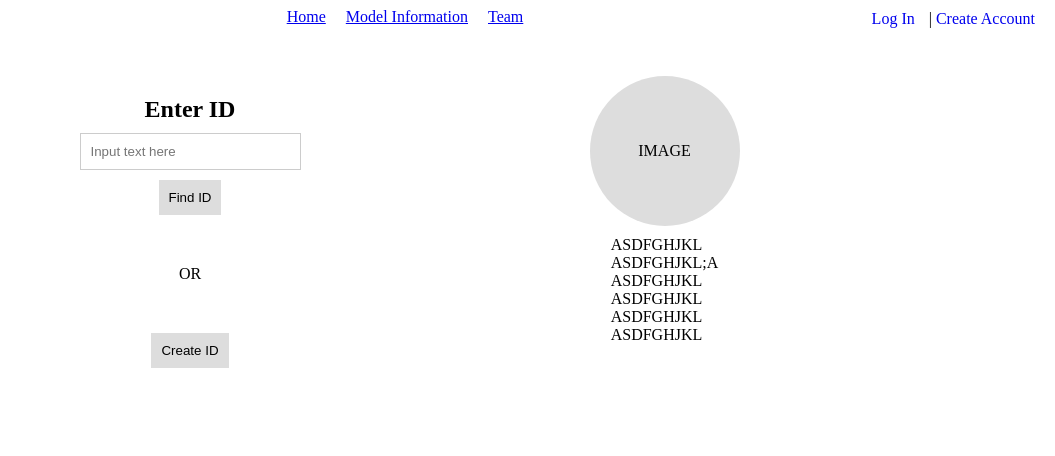
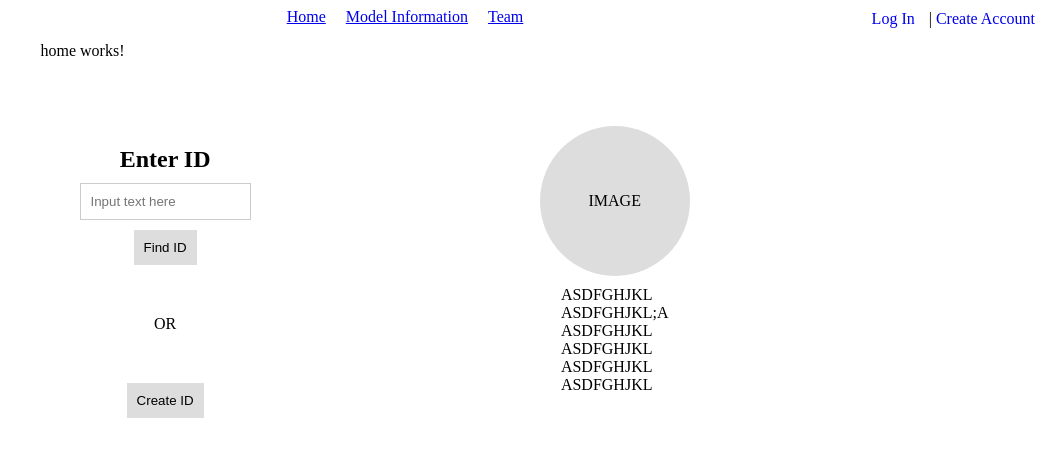
Before and after one commit to dbaglodi/Healthcare-Fraud-Detection, an Angular app in the folder healthcare-fraud-detection/: page /home in a window 1280 px wide. Shown: the top 456 px of the page, without its empty margins (225-1280 px from the left). Built offline with nearby package versions, Linux system fonts and the light colour scheme.

Commit message:
hyperlinked to other pages

```diff
--- a/healthcare-fraud-detection/src/app/app.component.html
+++ b/healthcare-fraud-detection/src/app/app.component.html
@@ -12,33 +12,12 @@
       <li><a routerLink="/home">Home</a></li>
       <li><a routerLink="/model-info">Model Information</a></li>
       <li><a routerLink="/team">Team</a></li>
+
     </ul>
   </nav>
 
-  <div class="content">
-    <div class="form-section">
-      <h2>Enter ID</h2>
-      <input type="text" placeholder="Input text here" />
-      <button>Find ID</button>
-      <div class="content">OR</div>
-      <button>Create ID</button>
-    </div>
+  <router-outlet></router-outlet>
 
-    <br>
-    <br>
-
-    <div class="image-section">
-      <div class="image-placeholder">IMAGE</div>
-      <div class="id-list">
-        <p>ASDFGHJKL</p>
-        <p>ASDFGHJKL;A</p>
-        <p>ASDFGHJKL</p>
-        <p>ASDFGHJKL</p>
-        <p>ASDFGHJKL</p>
-        <p>ASDFGHJKL</p>
-      </div>
-    </div>
-  </div>
 
   <div class="auth-section">
     <a routerLink="/login">Log In</a> |
--- a/healthcare-fraud-detection/src/app/home/home.component.css
+++ b/healthcare-fraud-detection/src/app/home/home.component.css
@@ -0,0 +1,85 @@
+.container {
+    display: flex;
+    flex-direction: column;
+    align-items: center;
+  }
+
+  nav ul {
+    list-style-type: none;
+    padding: 0;
+    margin: 0;
+  }
+
+  nav ul li {
+    display: inline;
+    margin-right: 20px;
+  }
+
+  .content {
+    display: flex;
+    justify-content: center; /* Centers the content */
+    align-items: flex-start; /* Aligns content at the top */
+    gap: 150px; /* Adjusts space between sections */
+    width: 80%; /* Limits the width of the entire content area */
+    padding: 50px;
+  }
+
+  .form-section, .image-section {
+    max-width: 300px; /* Limits width of both sections */
+  }
+
+  .form-section {
+    display: flex;
+    flex-direction: column;
+    align-items: center;
+  }
+
+  .form-section h2 {
+    margin-bottom: 10px;
+  }
+
+  .form-section input {
+    padding: 10px;
+    margin-bottom: 10px;
+    border: 1px solid #ccc;
+    width: 100%; /* Ensures input stretches to fit section width */
+  }
+
+  .form-section button {
+    padding: 10px;
+    background-color: #ddd;
+    border: none;
+  }
+
+  .image-section {
+    display: flex;
+    flex-direction: column;
+    align-items: center;
+  }
+
+  .image-placeholder {
+    width: 150px;
+    height: 150px;
+    border-radius: 50%;
+    background-color: #ddd;
+    display: flex;
+    justify-content: center;
+    align-items: center;
+    margin-bottom: 10px;
+  }
+
+  .id-list p {
+    margin: 0;
+  }
+
+  .auth-section {
+    position: absolute;
+    top: 10px;
+    right: 10px;
+    font-size: 16px;
+  }
+
+  .auth-section a {
+    margin-right: 10px;
+    text-decoration: none;
+  }
--- a/healthcare-fraud-detection/src/app/home/home.component.html
+++ b/healthcare-fraud-detection/src/app/home/home.component.html
@@ -1 +1,26 @@
 <p>home works!</p>
+
+<div class="content">
+    <div class="form-section">
+      <h2>Enter ID</h2>
+      <input type="text" placeholder="Input text here" />
+      <button>Find ID</button>
+      <div class="content">OR</div>
+      <button>Create ID</button>
+    </div>
+
+    <br>
+    <br>
+
+    <div class="image-section">
+      <div class="image-placeholder">IMAGE</div>
+      <div class="id-list">
+        <p>ASDFGHJKL</p>
+        <p>ASDFGHJKL;A</p>
+        <p>ASDFGHJKL</p>
+        <p>ASDFGHJKL</p>
+        <p>ASDFGHJKL</p>
+        <p>ASDFGHJKL</p>
+      </div>
+    </div>
+  </div>
--- a/healthcare-fraud-detection/src/app/model-info/model-info.component.html
+++ b/healthcare-fraud-detection/src/app/model-info/model-info.component.html
@@ -1 +1,9 @@
-<p>model-info works!</p>
+
+
+  <!-- Page Content -->
+  <div class="content-container">
+    <h1>Model Information</h1>
+    <p>
+      Welcome to the Model Information page! Here, we describe how the model was trained and provide details about its architecture and performance.
+    </p>
+  </div>
```
